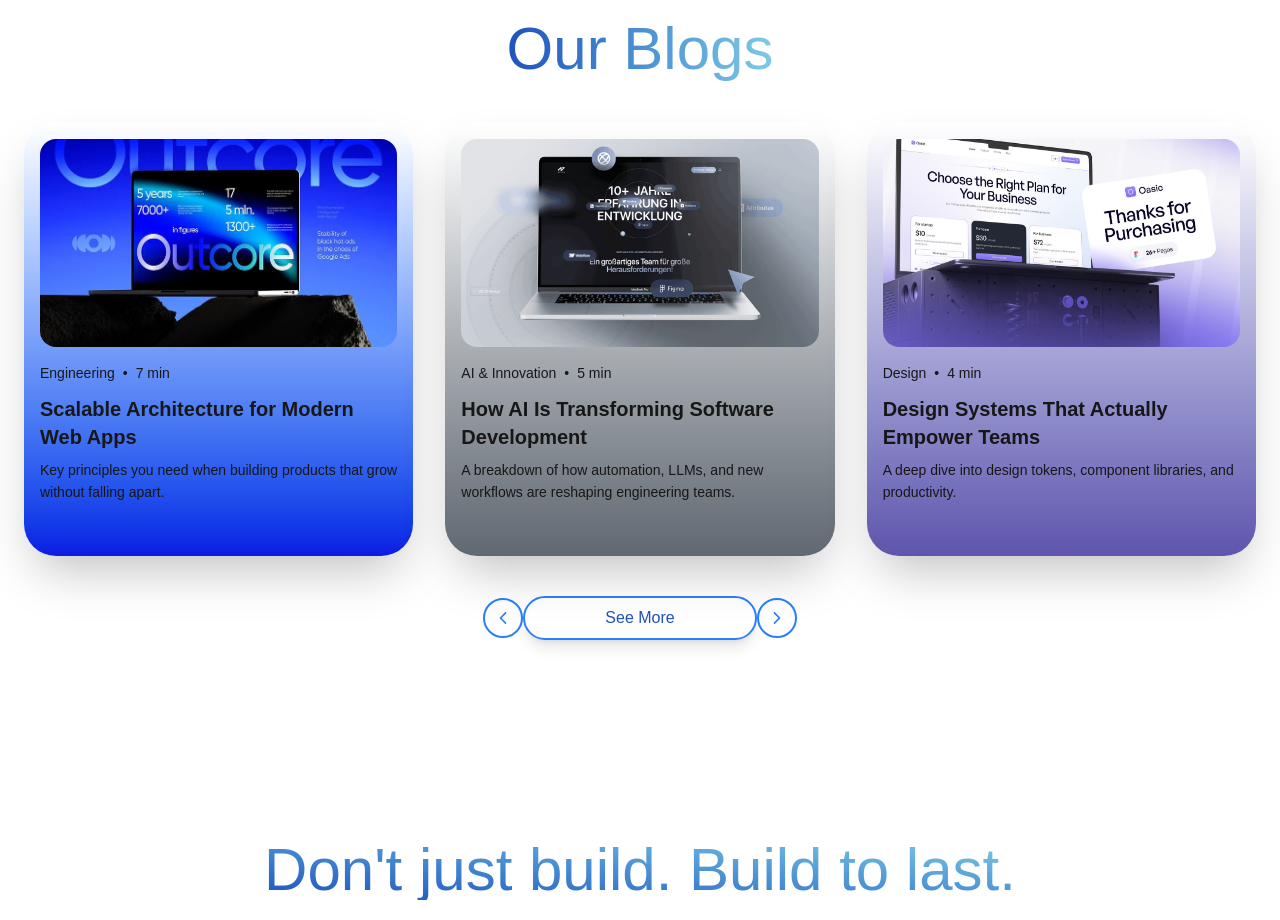
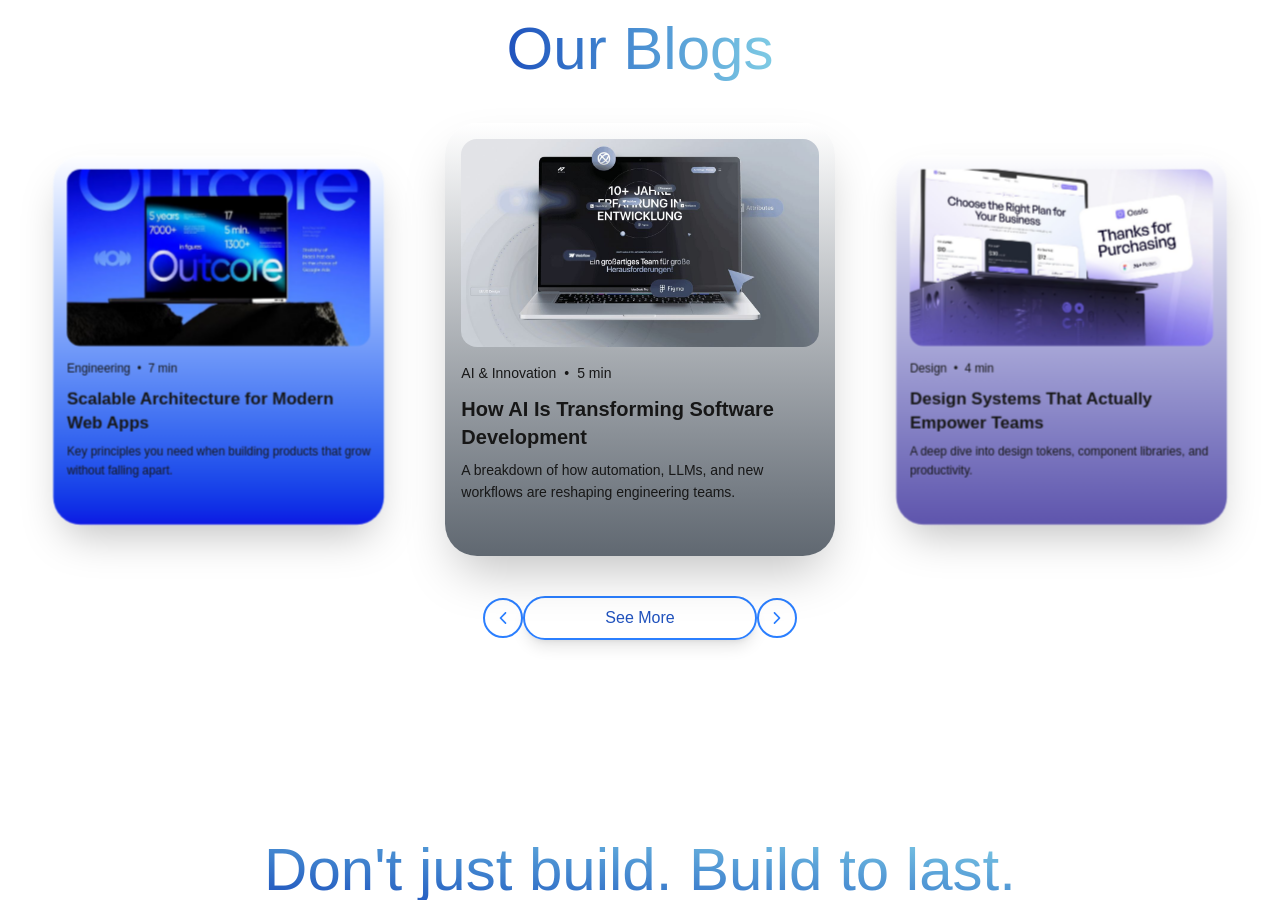
Before and after one commit to UNITY-11/unity11, a Next.js app in the folder client/: page / in a window 1280 px wide. Shown: the part 7280-8200 px from the top of the page. Built offline with nearby package versions, Linux system fonts and the light colour scheme.

Commit message:
animate (Blog Section) : add animation to the grids items

```diff
--- a/client/src/components/sections/home/BlogSection.tsx
+++ b/client/src/components/sections/home/BlogSection.tsx
@@ -4,6 +4,33 @@ import Link from "next/link";
 import { posts } from "@/data/blogs";
 import { IoIosArrowForward, IoIosArrowBack } from "react-icons/io";
 import { useRouter } from "next/navigation";
+import { motion } from "framer-motion";
+
+const sideDistance = 200;
+
+const getCardVariants = (i: number) => {
+  if (i === 0) {
+    return {
+      initial: {x: sideDistance, scale:1},
+      animate: {x: 0, scale:0.85},
+    };
+  } else if (i === 1) {
+    return {
+      initial: { x: 0,},
+      animate: {x:0,},
+    };
+  } else if (i === 2) {
+    return {
+      initial: {x: -sideDistance, scale:1,},
+      animate: {x: 0, scale:0.85},
+    };
+  } else {
+    return {
+      initial: {x: 30 },
+      animate: {x: 0 },
+    };
+  }
+};
 
 export default function BlogSection() {
   const router = useRouter();
@@ -24,9 +51,19 @@ export default function BlogSection() {
         </div>
 
         <div className="grid grid-cols-1 md:grid-cols-2 lg:grid-cols-3 gap-8">
-          {posts.map((post) => (
-            <Link key={post.id} href={`/blog/${post.slug}`}>
-              <div className={`group bg-linear-to-t  backdrop-blur-xl shadow-2xl rounded-4xl p-4 hover:bg-white/10 transition-all duration-300 ${post.bgColor}`}>
+          {posts.map((post, i) => {
+            const cardVariants = getCardVariants(i);
+
+            return (
+                <motion.div
+                  className={`group bg-linear-to-t backdrop-blur-xl shadow-2xl rounded-4xl p-4 hover:bg-white/10 transition-all duration-300 ${post.bgColor} ${i == 1 ? 'z-20' : 'z-10'}`}
+                  initial={cardVariants.initial}
+                  whileInView={cardVariants.animate}
+                  transition={{
+                    duration: 0.5,
+                    ease: "easeOut",
+                  }}
+                >
                   <div className="relative w-full h-52 rounded-2xl overflow-hidden mb-4">
                     <Image
                       src={post.image}
@@ -46,16 +83,16 @@ export default function BlogSection() {
                     {post.title}
                   </h3>
 
-                <p className="mt-2  text-sm leading-relaxed">
+                  <p className="mt-2 text-sm leading-relaxed">
                     {post.excerpt}
                   </p>
 
                   <div className="mt-4 text-white text-sm opacity-0 group-hover:opacity-100 transition">
                     Read more →
                   </div>
-              </div>
-            </Link>
-          ))}
+                </motion.div>
+            );
+          })}
         </div>
       </div>
       <div className="mt-10 right-0 flex justify-center text-blue-500">
```
Lines whose indentation alone changed are shown as unchanged.
